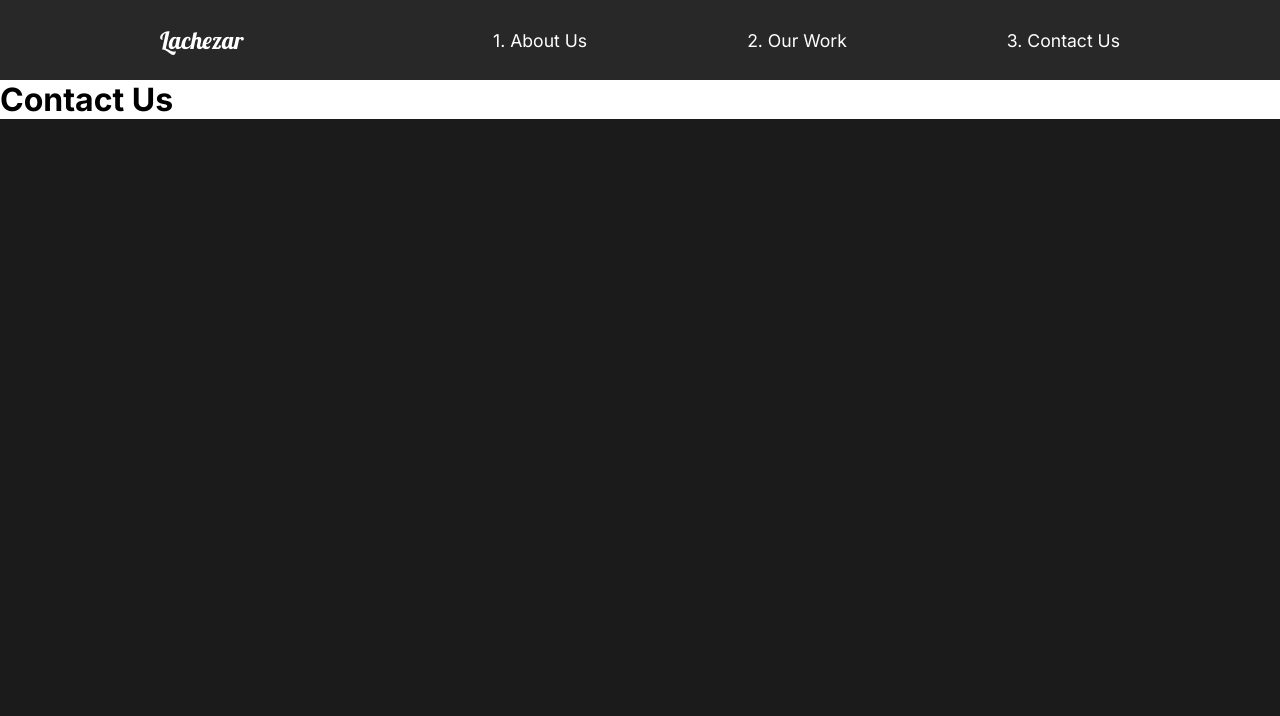
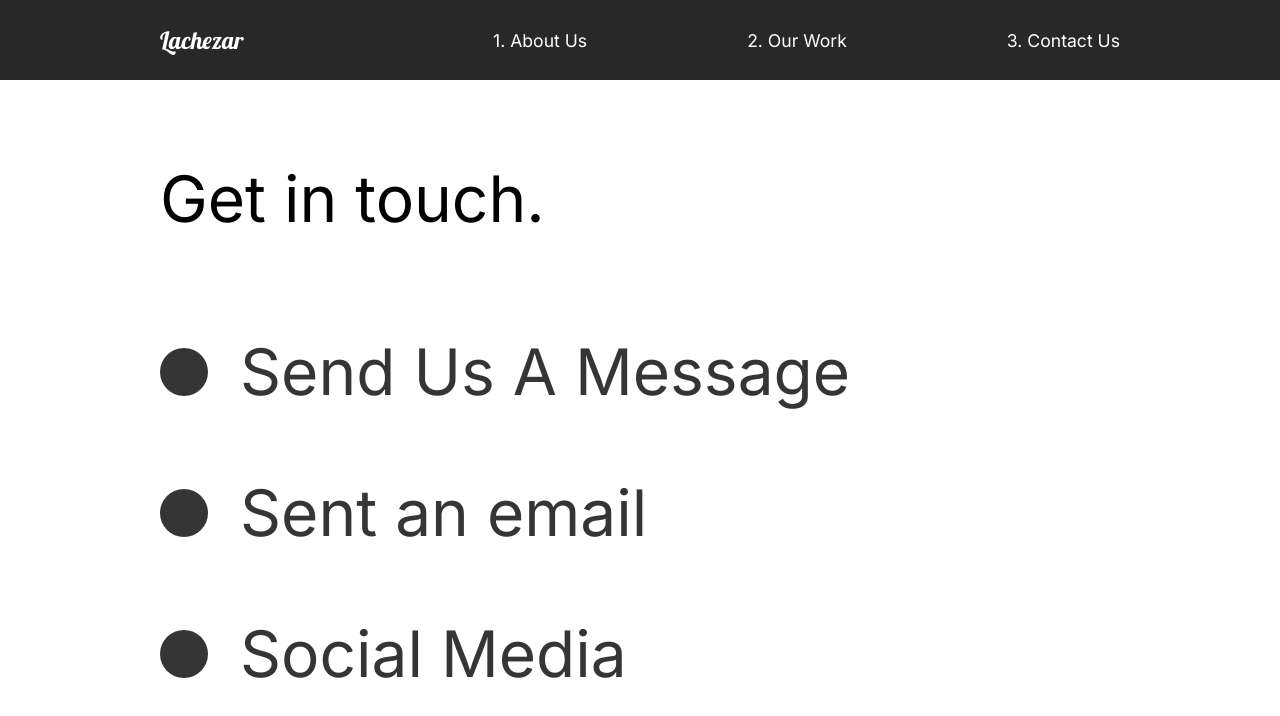
Before and after one commit to velByte/Capture-Portofolio, a React (Create React App) app in the folder capture-portofolio/: page /contact in a window 1280 px wide. Shown: the top 716 px of the page. Built offline with nearby package versions, Linux system fonts and the light colour scheme.

Commit message:
Added Contact Section

```diff
--- a/capture-portofolio/src/pages/ContactUs.js
+++ b/capture-portofolio/src/pages/ContactUs.js
@@ -1,22 +1,82 @@
 import React from "react";
 //Animations
 import {motion} from "framer-motion";
-import {pageAnimation} from "../animation";
+import {pageAnimation, titleAnim} from "../animation";
+import styled from "styled-components";
 
 
 
 const ContactUs = () => {
     return(
-        <motion.div
+        <ContactStyle
             variants={pageAnimation}
             initial="hidden"
             animate="show"
             exit="exit"
             style={{background: "#fff"}}
         >
-            <h1>Contact Us</h1>
-        </motion.div>
+            <Title>
+                <Hide>
+                    <motion.h2
+                        variants={titleAnim}
+                    >
+                        Get in touch.
+                    </motion.h2>
+                </Hide>
+            </Title>
+            <div>
+                <Hide>
+                    <Social variants={titleAnim}>
+                        <Circle/>
+                        <h2>Send Us A Message</h2>
+                    </Social>
+                </Hide>
+                <Hide>
+                    <Social variants={titleAnim}>
+                        <Circle/>
+                        <h2>Sent an email</h2>
+                    </Social>
+                </Hide>
+                <Hide>
+                    <Social variants={titleAnim}>
+                        <Circle/>
+                        <h2>Social Media</h2>
+                    </Social>
+                </Hide>
+            </div>
+        </ContactStyle>
     );
-}
+};
+
+const ContactStyle = styled(motion.div)`
+
+    padding: 5rem 10rem;
+    color: #353535;
+    min-height: 90vh;
+`;
+
+const Title = styled.div`
+    margin-bottom: 4rem;
+    color: black;
+`;
+
+const Hide = styled.div`
+    overflow: hidden;
+`;
+
+const Circle = styled.div`
+    border-radius: 50%;
+    width: 3rem;
+    height: 3rem;
+    background: #353535;
+`;
+
+const Social = styled(motion.div)`
+    display:flex;
+    align-items: center;
+    h2{
+        margin: 2rem;
+    }
+`;
 
 export default ContactUs;
```
Also changed, not shown: 1 other file (tests, documents, lock files or other folders).
